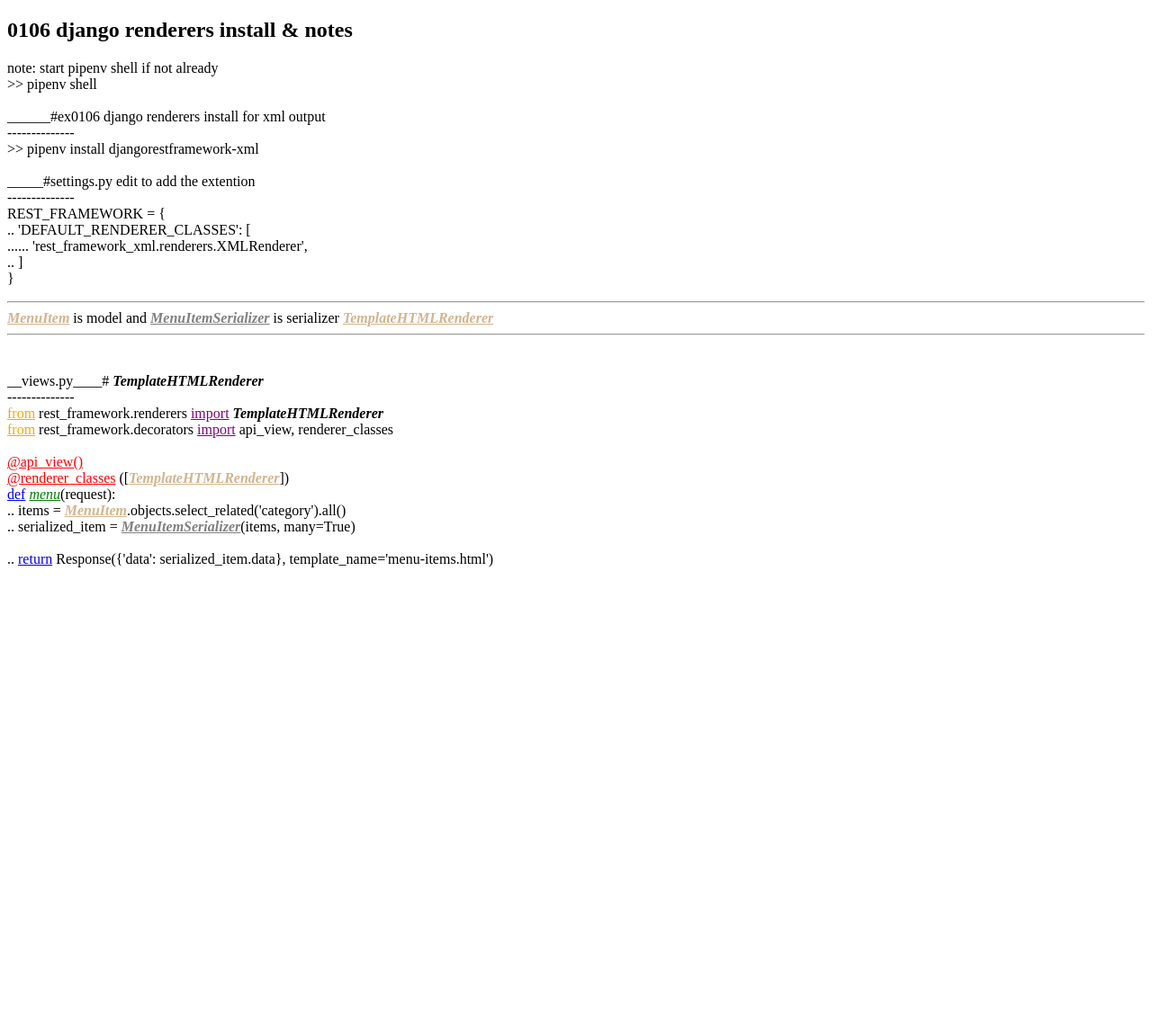
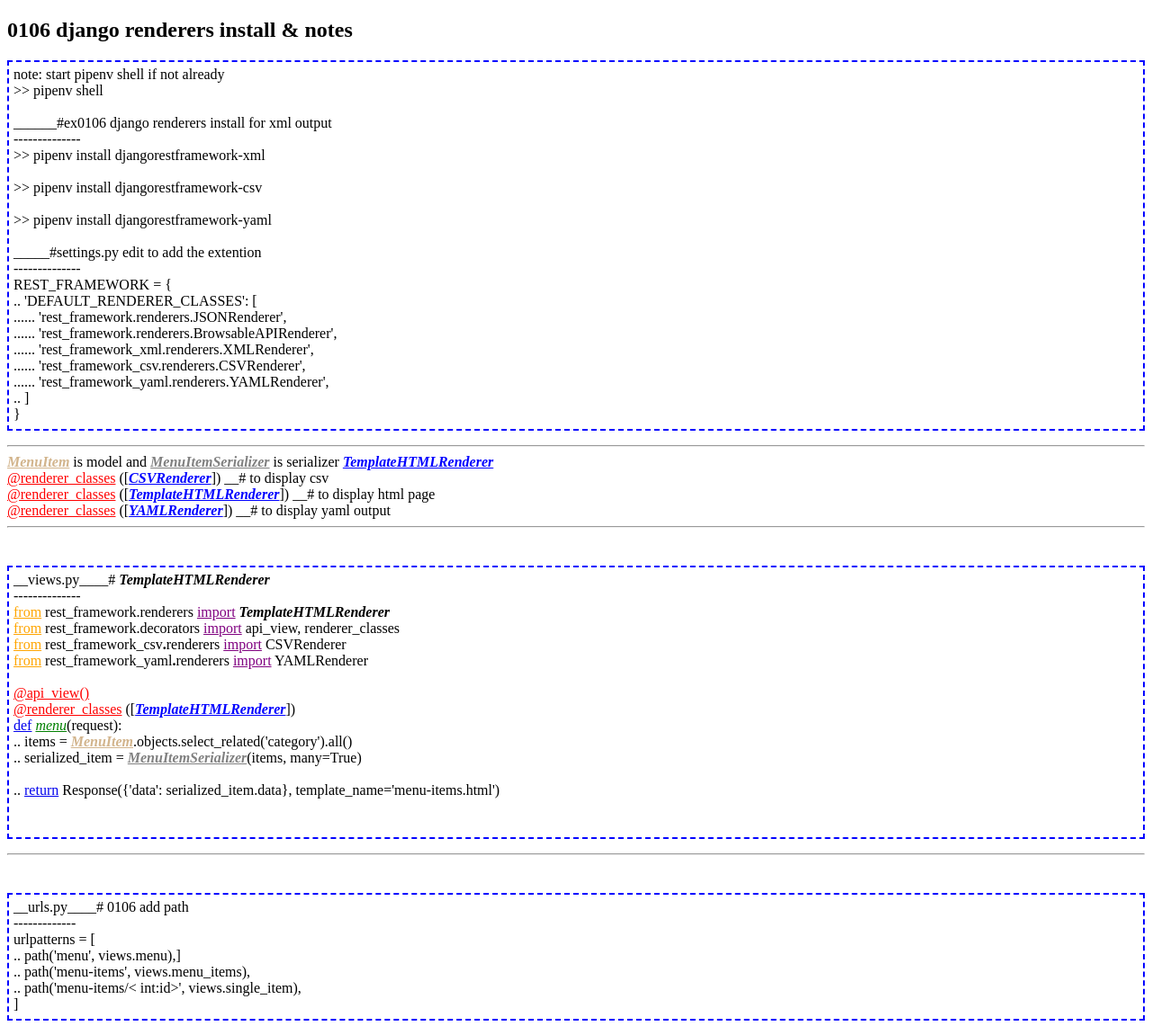
Before and after one commit to py3user22/0105_django_proj, a Django app: template django_proj0105/app0105/templates/0106_django_renderers_install.html in a window 1280 px wide. Shown: the whole page at 90% size. Before the commit the page ends 631 px from the top, so only its background shows below. Run offline with Django 5.2, Linux system fonts and the light colour scheme; the template is opened without the code that fills it, so the values that code supplies are empty.

Commit message:
0106 save to django renderer install

```diff
--- a/django_proj0105/app0105/templates/0106_django_renderers_install.html
+++ b/django_proj0105/app0105/templates/0106_django_renderers_install.html
@@ -14,7 +14,8 @@
         .menu {color: green;}
         .mit {color: tan;}
         .mist {color: grey;}
-        .ther {color: tan;}
+        .ther {color: blue;}
+        p {border: 2px dashed blue; padding: 5px 10px 7px 5px;}
     </style>
 </head>
 <body>
@@ -25,17 +26,32 @@
         ______#ex0106 django renderers install for xml output <br>--------------<br>
         >> pipenv install djangorestframework-xml <br>
         <br>
+        >> pipenv install djangorestframework-csv <br>
+        <br>
+        >> pipenv install djangorestframework-yaml <br>
+
+        <br>
+
+
         _____#settings.py edit to add the extention <br>--------------<br>
         REST_FRAMEWORK = {<br>
         .. 'DEFAULT_RENDERER_CLASSES': [<br>
+        ...... 'rest_framework.renderers.JSONRenderer', <br>
+        ...... 'rest_framework.renderers.BrowsableAPIRenderer', <br>
         ...... 'rest_framework_xml.renderers.XMLRenderer', <br>
+        ...... 'rest_framework_csv.renderers.CSVRenderer', <br>
+        ...... 'rest_framework_yaml.renderers.YAMLRenderer', <br>
         .. ] <br>
         } <br>
     </p>
     <hr>
         <a href="mit" class="mit"><i><b>MenuItem</b></i></a> is model and
         <a href="mist" class="mist"><i><b>MenuItemSerializer</b></i></a> is serializer
-        <a href="ther" class="ther"><i><b>TemplateHTMLRenderer</b></i></a>
+        <a href="ther" class="ther"><i><b>TemplateHTMLRenderer</b></i></a> <br>
+        <a href="renc" class="renc">@renderer_classes</a> ([<a href="ther" class="ther"><i><b>CSVRenderer</b></i></a>]) __# to display csv  <br>
+        <a href="renc" class="renc">@renderer_classes</a> ([<a href="ther" class="ther"><i><b>TemplateHTMLRenderer</b></i></a>]) __# to display html page <br>
+        <a href="renc" class="renc">@renderer_classes</a> ([<a href="ther" class="ther"><i><b>YAMLRenderer</b></i></a>]) __# to display yaml output <br>
+
 
     <hr>
     <br>
@@ -43,6 +59,9 @@
         __views.py____# <i><b>TemplateHTMLRenderer</b></i> <br>--------------<br>
         <a href="from" class="from">from</a> rest_framework.renderers <a href="import" class="import">import</a> <i><b>TemplateHTMLRenderer</b></i> <br>
         <a href="from" class="from">from</a> rest_framework.decorators <a href="import" class="import">import</a> api_view, renderer_classes <br>
+        <a href="from" class="from">from</a> rest_framework_csv<b>.</b>renderers <a href="import" class="import">import</a> CSVRenderer <br>
+        <a href="from" class="from">from</a> rest_framework_yaml<b>.</b>renderers <a href="import" class="import">import</a> YAMLRenderer <br>
+
         <br>
         <a href="apiv" class="apiv">@api_view()</a> <br>
         <a href="renc" class="renc">@renderer_classes</a> ([<a href="ther" class="ther"><i><b>TemplateHTMLRenderer</b></i></a>]) <br>
@@ -50,7 +69,18 @@
         .. items = <a href="mit" class="mit"><i><b>MenuItem</b></i></a>.objects.select_related('category').all()  <br>
         .. serialized_item = <a href="mist" class="mist"><i><b>MenuItemSerializer</b></i></a>(items, many=True) <br>   <br>
         .. <a href="return" class="return">return</a> Response({'data': serialized_item.data}, template_name='menu-items.html') <br>
-
+        <br>
+        <br>
+    </p>
+    <hr>
+    <br>
+    <p>
+        __urls.py____# 0106 add path <br>-------------<br>
+        urlpatterns = [<br>
+        .. path('menu', views.menu),] <br>
+        .. path('menu-items', views.menu_items), <br>
+        .. path('menu-items/< int:id>', views.single_item), <br>
+        ] <br>
 
 
     </p>
```
